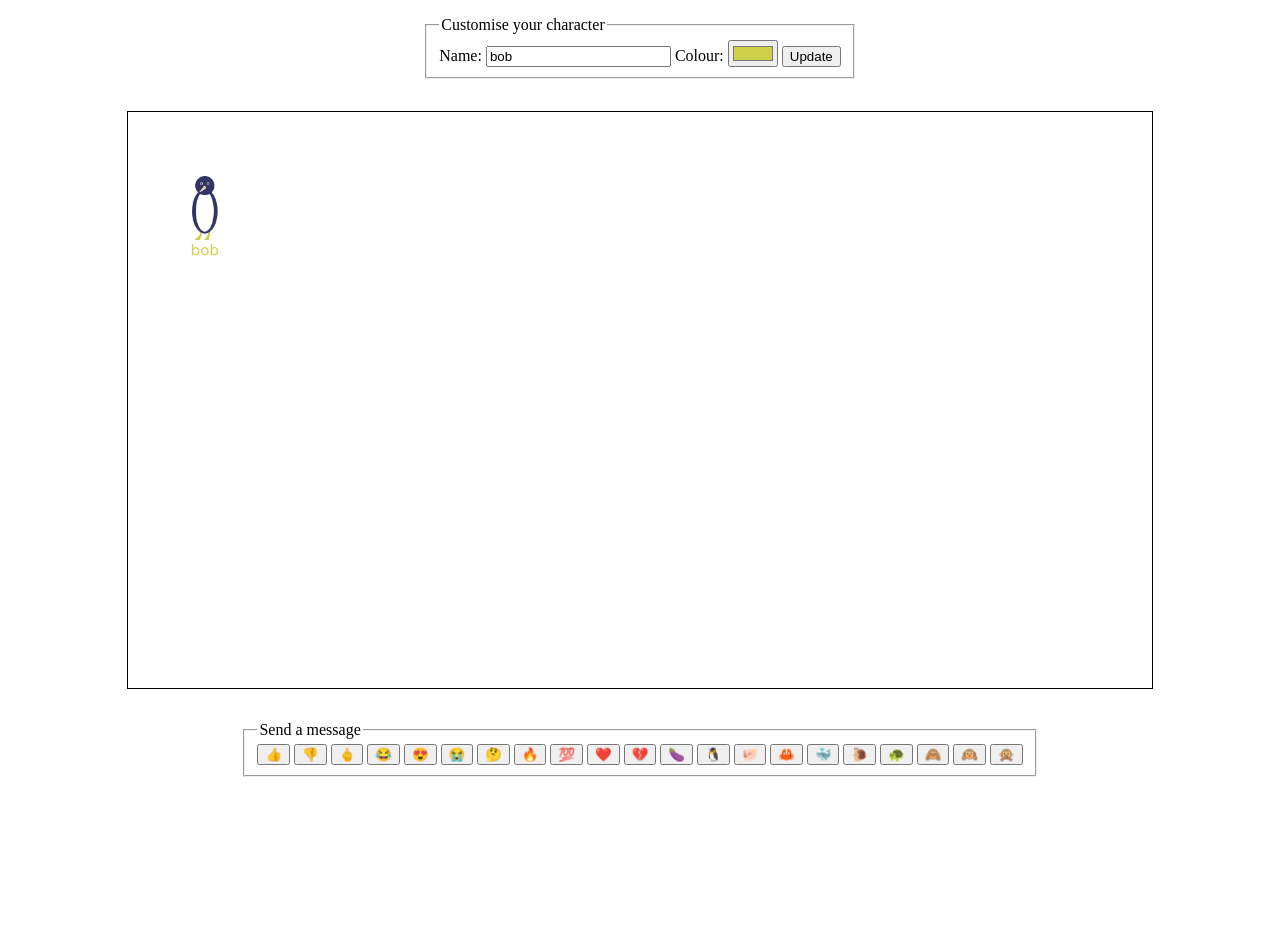
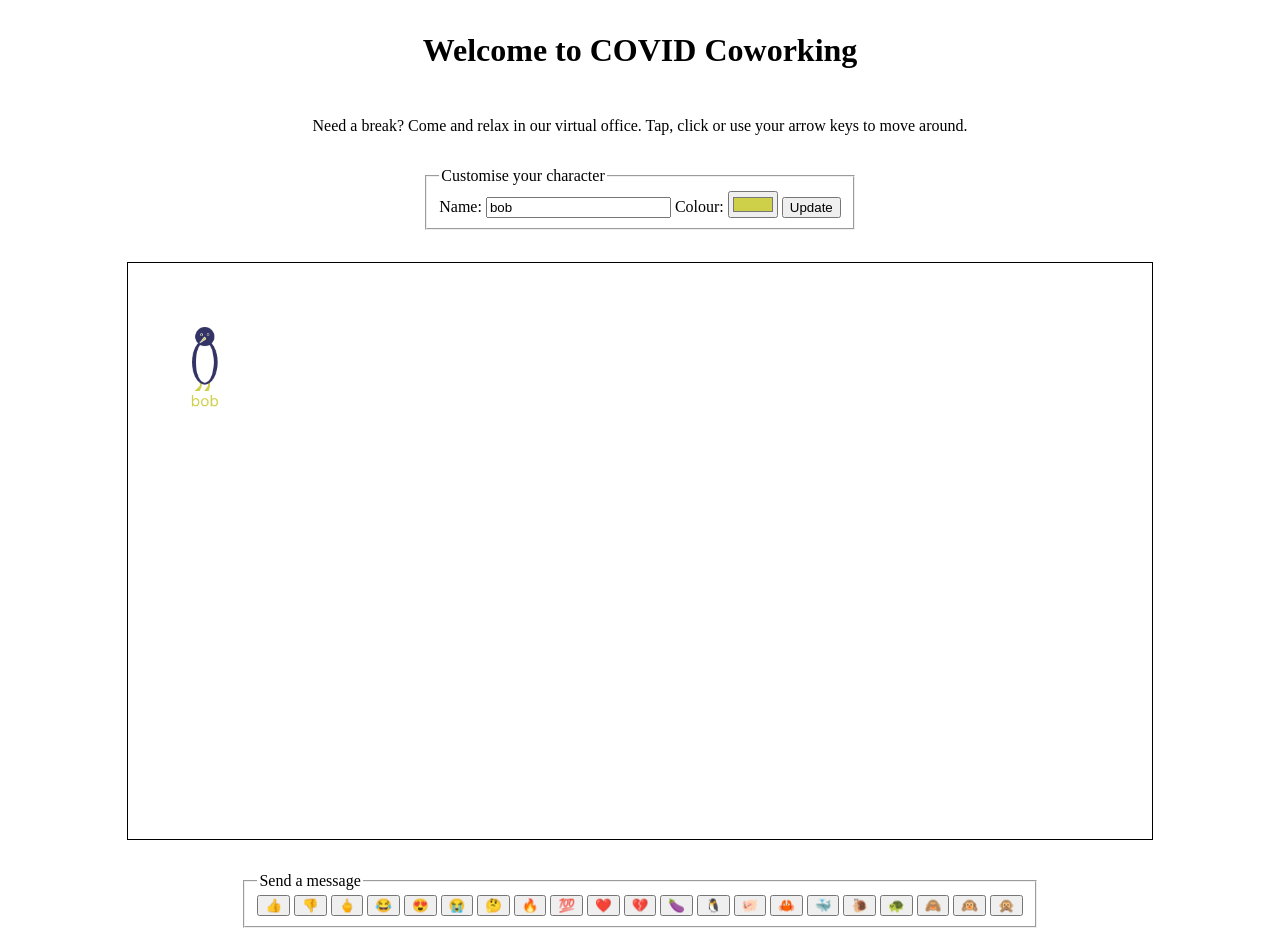
Before and after one commit to fredcollman/covid-coworking, a website: page index.html in a window 1280 px wide. Before the commit the page ends 800 px from the top, so only its background shows below. Drawn offline with nearby package versions, Linux system fonts and the light colour scheme; no server answers.

Commit message:
Update copy

```diff
--- a/index.html
+++ b/index.html
@@ -6,6 +6,8 @@
     <link rel="stylesheet" href="./style.css" />
   </head>
   <body>
+    <h1>Welcome to COVID Coworking</h1>
+    <p>Need a break? Come and relax in our virtual office. Tap, click or use your arrow keys to move around.</p>
     <form id="character">
       <fieldset>
         <legend>Customise your character</legend>
```
